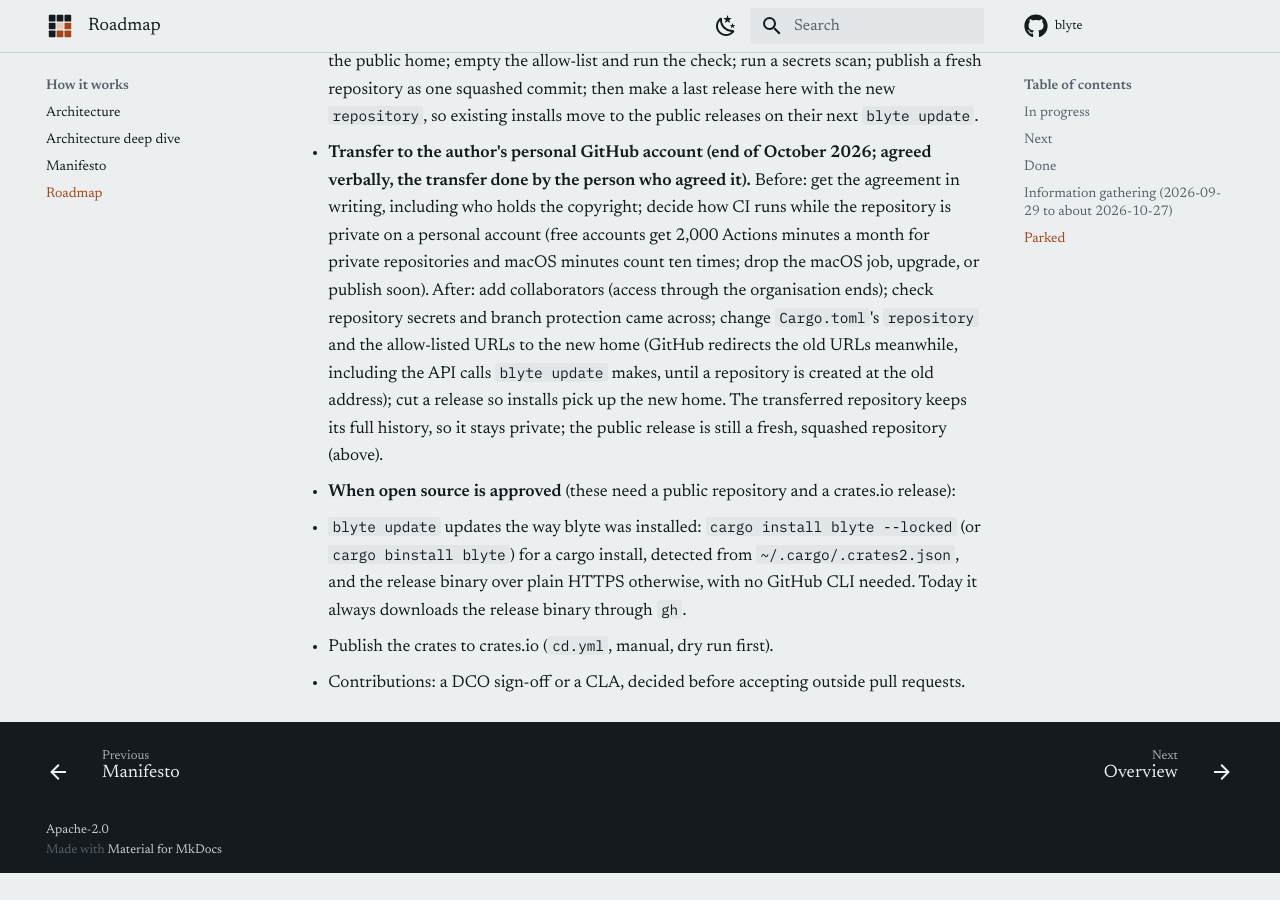
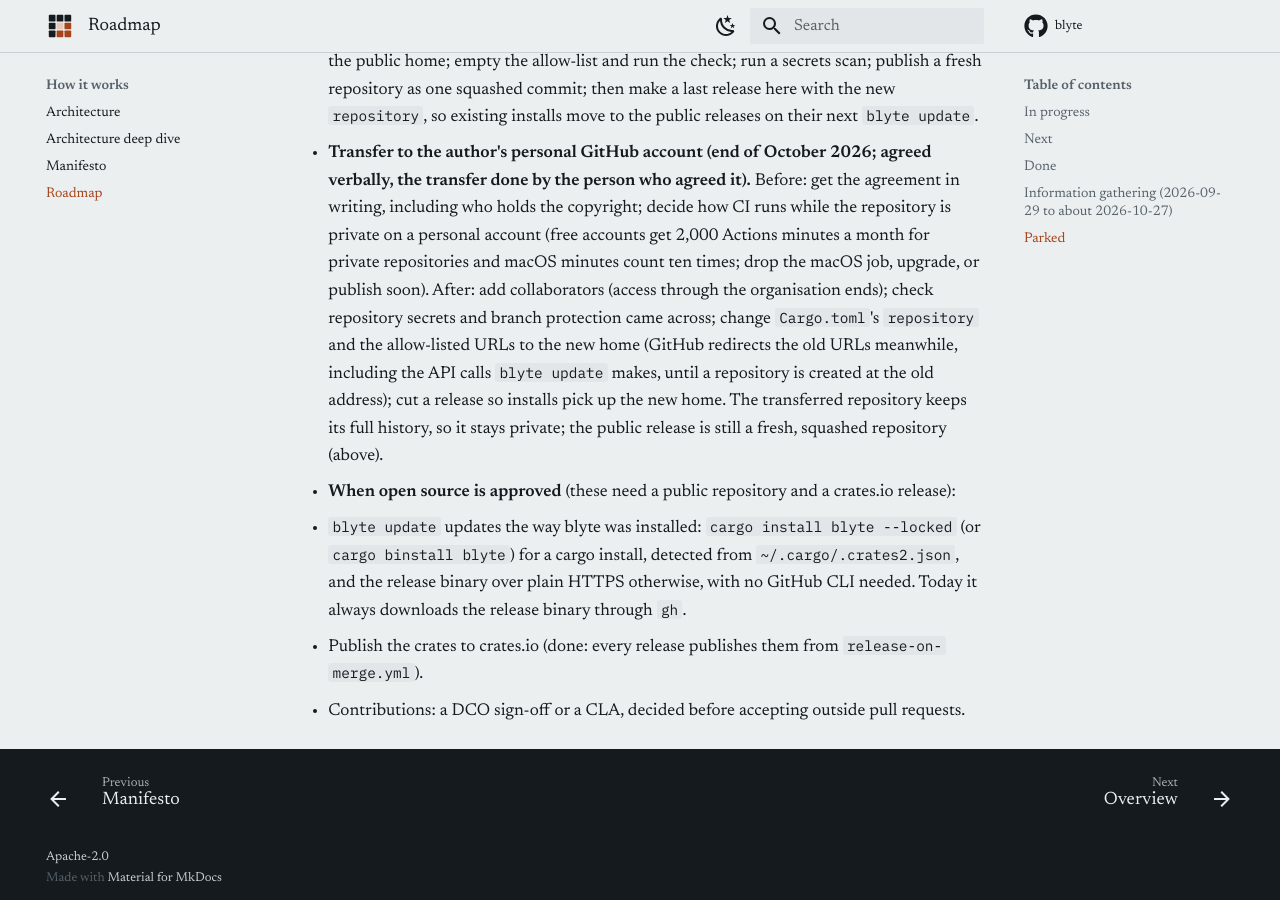
Before and after one commit to dnf0/blyte, an MkDocs documentation site: the page built from docs/roadmap.md, in a window 1280 px wide and 900 px high, scrolled down 5126 px. Built offline with MkDocs 1.6.1 and Material for MkDocs 9.7.7, drawn with Linux system fonts in a browser that asks for light colours; comment, search, counter and statistics services are not loaded; before the commit the page ends 5999 px from its top, so only the background shows below that.

Commit message:
ci(release): publish the crates to crates.io on every release (#296)
A crates job after the release tags it: trusted publishing (no stored
token), the three crates in dependency order, versions already on
crates.io skipped. Replaces the manual cd.yml, which never had a token.

Co-authored-by: Claude Opus 5.5 <noreply@anthropic.com>

```diff
--- a/docs/roadmap.md
+++ b/docs/roadmap.md
@@ -163,6 +163,6 @@ Kept for about the last four weeks; older items are in the git history and the e
     `cargo binstall blyte`) for a cargo install, detected from `~/.cargo/.crates2.json`, and the
     release binary over plain HTTPS otherwise, with no GitHub CLI needed. Today it always downloads
     the release binary through `gh`.
-  - Publish the crates to crates.io (`cd.yml`, manual, dry run first).
+  - Publish the crates to crates.io (done: every release publishes them from `release-on-merge.yml`).
   - Contributions: a DCO sign-off or a CLA, decided before accepting outside
     pull requests.
```
Also changed, not shown: 2 other files.
